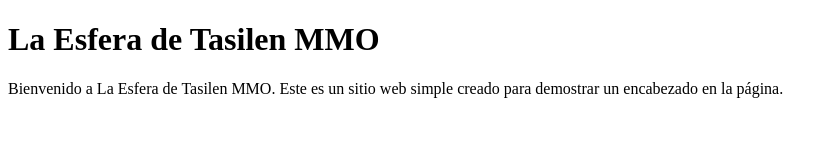
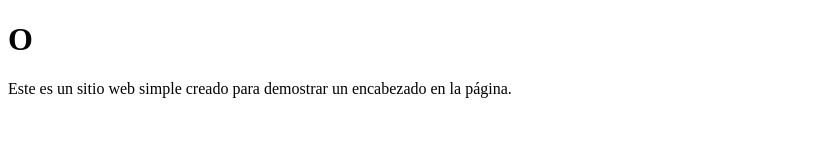
Before and after one commit to Gaelah/ledtmmo, a plain HTML site: page index.html in a window 1280 px wide. Shown: the whole page, without its empty margins (0-838 px from the left). Drawn offline with Linux system fonts and the light colour scheme.

Commit message:
Update index.html

```diff
--- a/index.html
+++ b/index.html
@@ -1,15 +1,15 @@
 <!DOCTYPE html>
 <html>
 <head>
-    <title>La Esfera de Tasilen MMO</title>
+    <title>O</title>
 </head>
 <body>
     <header>
-        <h1>La Esfera de Tasilen MMO</h1>
+        <h1>O</h1>
     </header>
 
     <main>
-        <p>Bienvenido a La Esfera de Tasilen MMO. Este es un sitio web simple creado para demostrar un encabezado en la página.</p>
+        <p> Este es un sitio web simple creado para demostrar un encabezado en la página.</p>
     </main>
 </body>
 </html>
```
